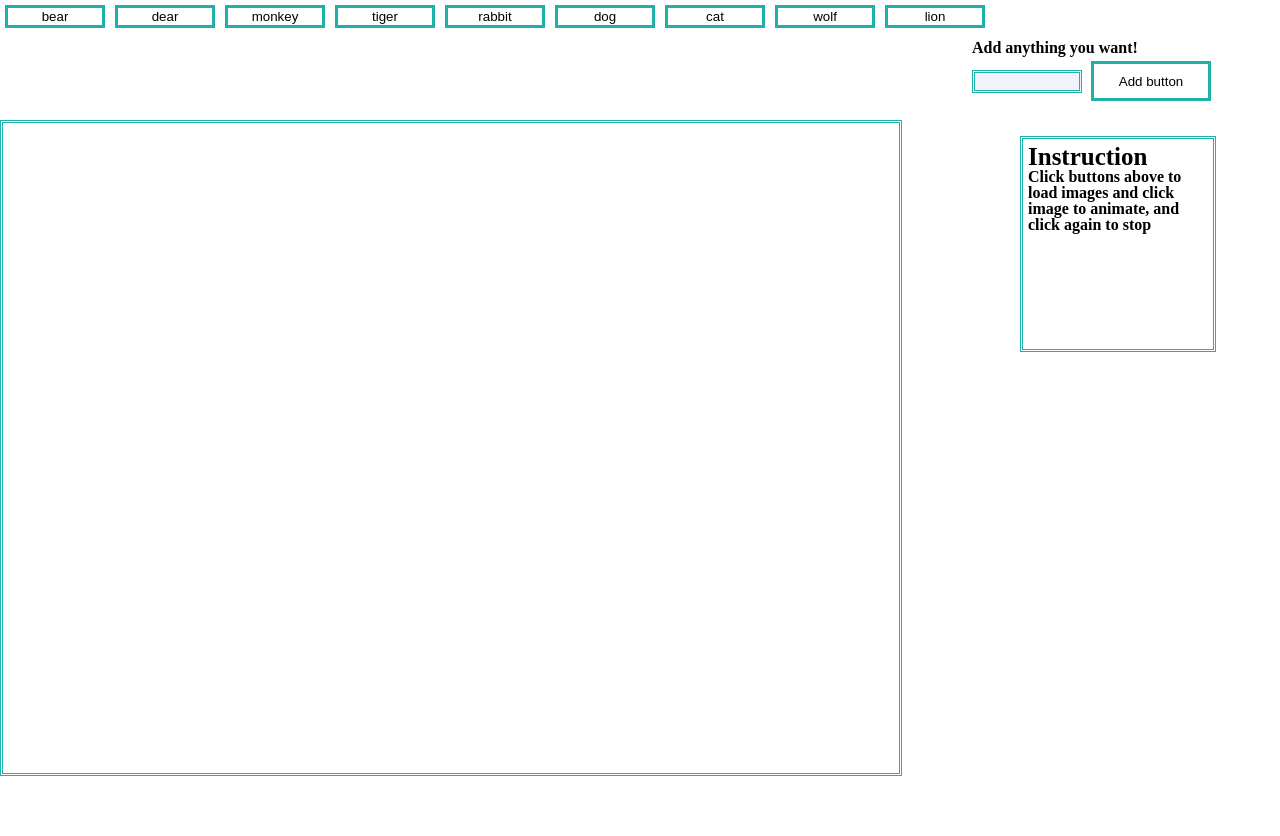
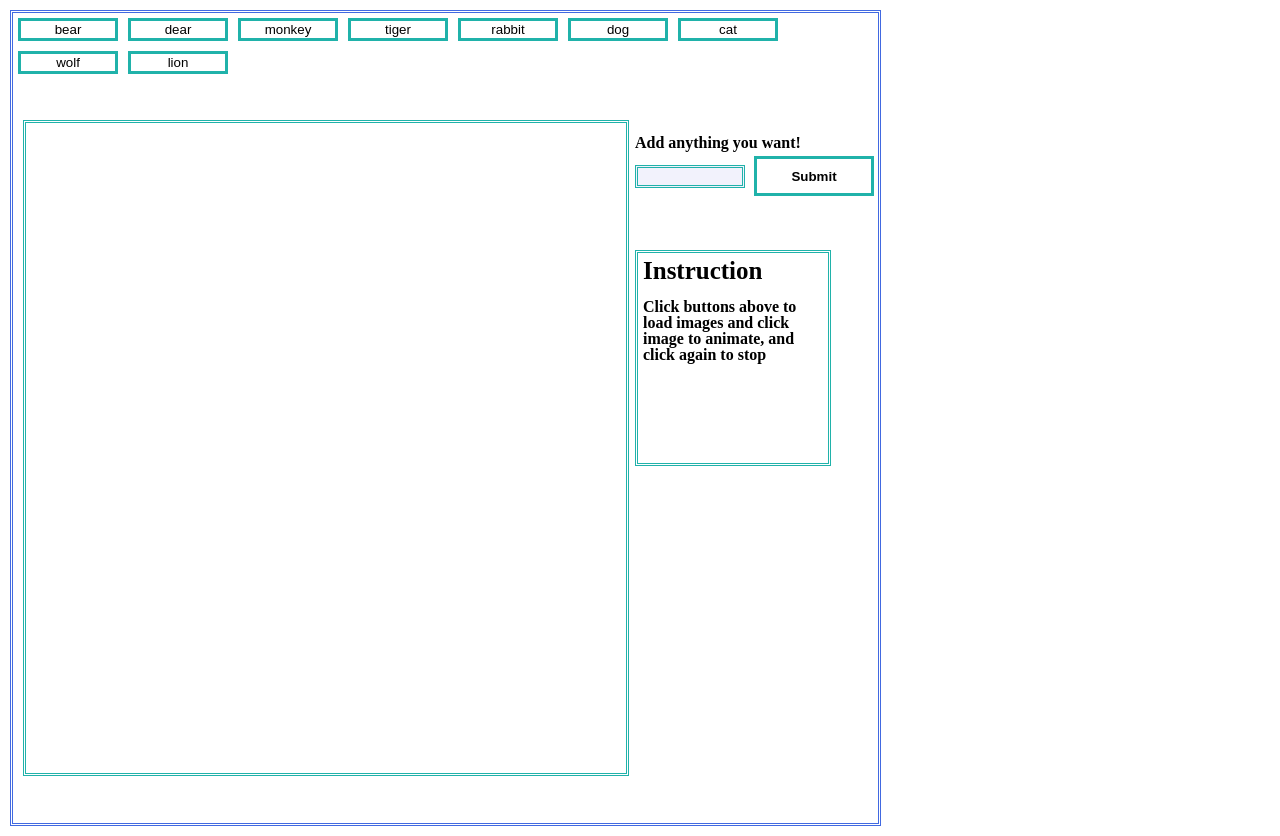
Before and after one commit to mtoasis/Giphy, a plain HTML site: page index.html in a window 1280 px wide. Before the commit the page ends 800 px from the top, so only its background shows below. Drawn offline with nearby package versions, Linux system fonts and the light colour scheme.

Commit message:
css revised

```diff
--- a/asset/css/style.css
+++ b/asset/css/style.css
@@ -1,3 +1,10 @@
+.container{
+	width:865px;
+	height:810px;
+	margin:10px;
+	border: 3px double #4169E1;
+}
+
 img{
 	width:110px;
 	height: 110px;
@@ -24,9 +31,9 @@ p{
 
 .add_div{
 	position: absolute;
-	right:5%;
-	top:5%;
-	min-width:230px;
+	left:635px;
+	top:135px;
+	width:300px;
 	height:45px;
 }
 
@@ -38,10 +45,12 @@ p{
 
 .content_div{
 	border:double #20B2AA 3px;
-	width:70%;
+	width:65%;
+	max-width:600px;
 	height:650px;
 	position: absolute;
 	top:15%;
+	margin-left:10px;
 
 }
 
@@ -54,8 +63,8 @@ p{
 	width:180px;
 	height:200px;
 	position:absolute;
-	right:5%;
-	top:17%;
+	left:635px;
+	top:250px;
 	padding:5px;
 }
 
--- a/index.html
+++ b/index.html
@@ -30,7 +30,7 @@
 				<input id="input_box" type="text">
 
 				<button id="add_button">
-					Add button
+					<p>Submit</p>
 				</button>
 			</div>
 
@@ -42,9 +42,11 @@
 
 		<div class="instruction">
 			<p class="big">Instruction</p>
+			<br>
 			<p>Click buttons above to load images
 			and click image to animate, and click again to stop</p>
 		</div>
+	</div>
 
 
 
```
